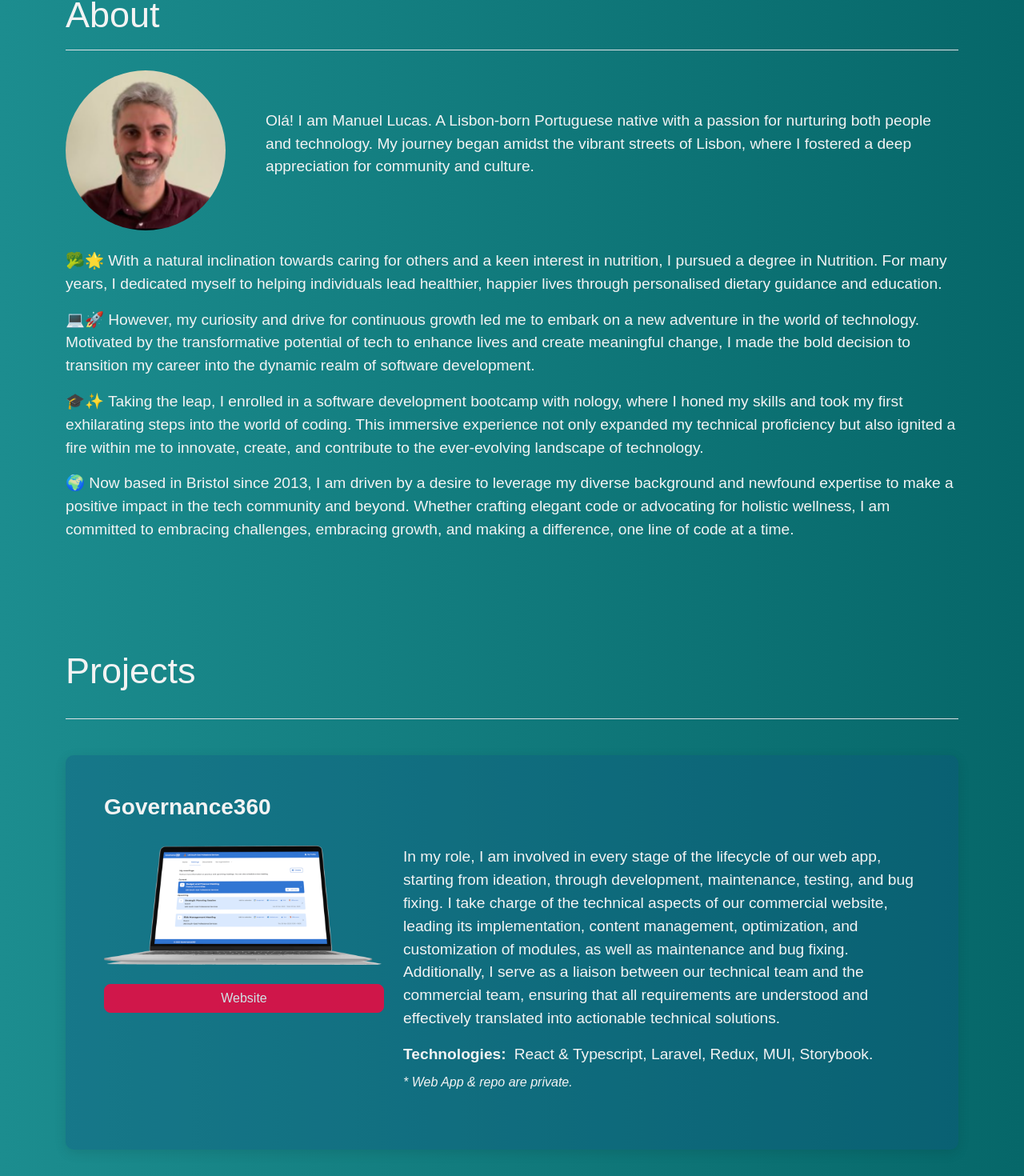
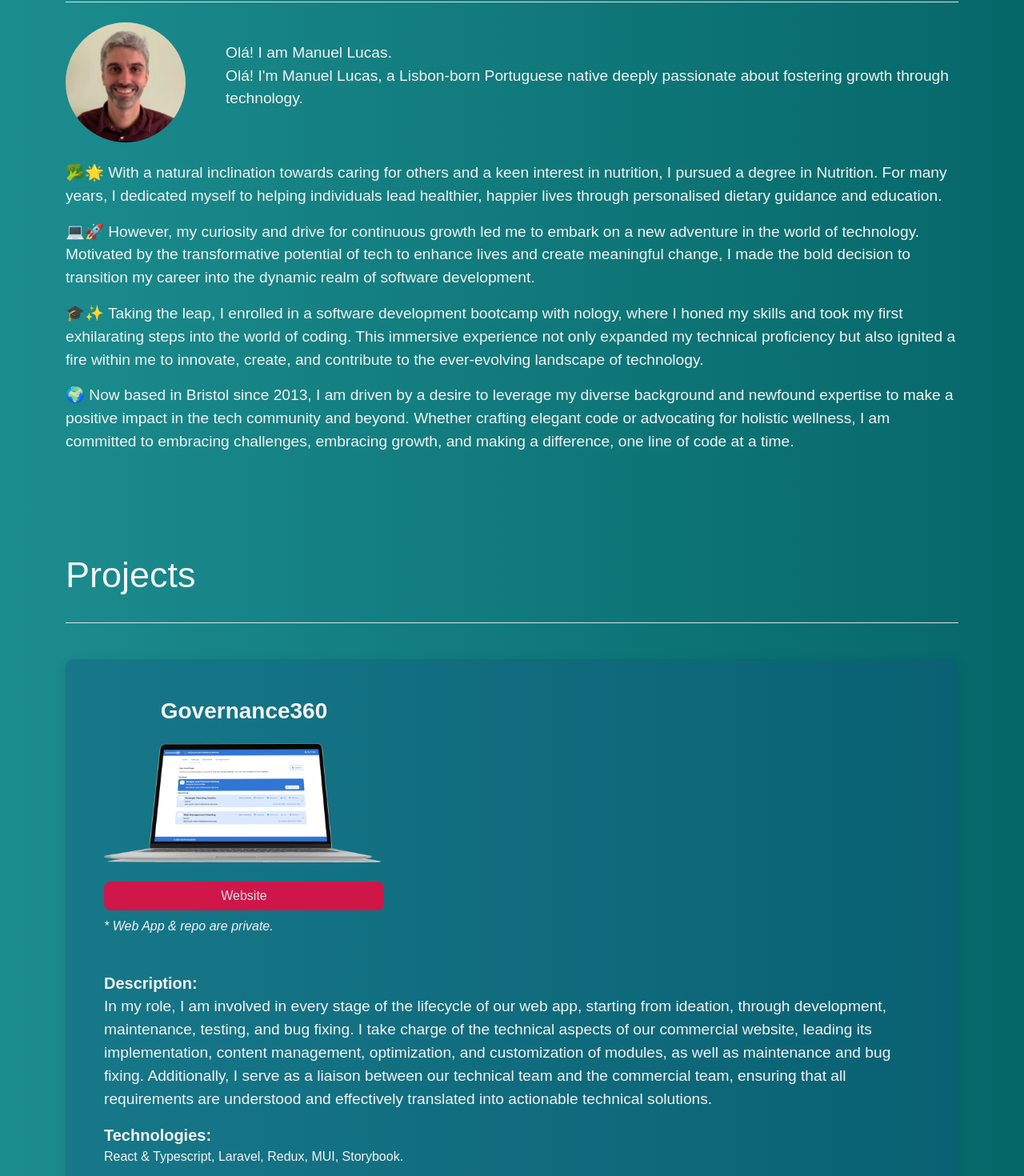
Before and after one commit to manelucas/portfolio, a React (Create React App) app: page / in a window 1280 px wide. Shown: the part 886-2356 px from the top of the page at 80% size. Built offline with nearby package versions, Linux system fonts and the light colour scheme.

Commit message:
refactored and fixed styles

```diff
--- a/src/App.css
+++ b/src/App.css
@@ -11,14 +11,11 @@ body {
   color: #f3f3f3 !important;
 }
 
-/* .navbar-fixed {
-  z-index: 5;
-} */
 
 nav {
-  height: 50px;
+  height: 70px;
   background: linear-gradient(90deg, #1c8d8f, #066769);
-  padding: 10px;
+  padding: 10px 0;
   position: fixed;
   width: 100%;
   z-index: 20;
@@ -39,7 +36,7 @@ nav a:hover {
 }
 
 #about, #projects {
-  padding-top: 70px;
+  padding-top: 60px;
 }
 
 .text-primary {
@@ -72,7 +69,7 @@ h2 {
 }
 
 .intro-container {
-  height: calc(100vh);
+  height: calc(100vh - 50px);
   display: flex;
   justify-content: center;
 }
@@ -86,8 +83,8 @@ h2 {
 }
 
 .profile-img {
-  width: 200px;
-  height: 200px;
+  width: 150px;
+  height: 150px;
   border-radius: 50%;
 }
 
@@ -164,8 +161,6 @@ span {
 .btn-primary:hover {
   background-color: #FF003C;
   border-color:  #FF003C;
-  /* background-color:  rgb(7, 69, 3);
-  border-color:  rgb(7, 69, 3); */
   opacity: 1;
 }
 
@@ -173,6 +168,7 @@ span {
   background-color: rgba(14, 77, 128, 0.3);
   box-shadow: 0 4px 15px rgba(0, 0, 0, 0.1);
   border-radius: 10px;
+  padding: 3rem;
 }
 
 .g-2 {
@@ -242,9 +238,6 @@ span {
   nav a {
       font-size: 25px;
   }
-  .project-card {
-      gap: 40px;
-  }
 
   .image-container {
       width: 500px;
--- a/src/components/About/About.jsx
+++ b/src/components/About/About.jsx
@@ -13,8 +13,9 @@ const About = () => {
               <div className="content-section">
                   <div className="d-flex g-1 align-items-center pb-4 md-flex-column">
                       <img className="profile-img" loading="lazy" src={ProfileImage} alt="Profile image"/>
-                      <p>
-                          Olá! I am Manuel Lucas. A Lisbon-born Portuguese native with a passion for nurturing both people and technology. My journey began amidst the vibrant streets of Lisbon, where I fostered a deep appreciation for community and culture.</p>
+                        <p>
+                            Olá! I am Manuel Lucas.<br/> Olá! I'm Manuel Lucas, a Lisbon-born Portuguese native deeply passionate about fostering growth through technology.
+                        </p>
                   </div>
                   <p>
                       🥦🌟 With a natural inclination towards caring for others and a keen interest in nutrition, I pursued a degree in Nutrition. For many years, I dedicated myself to helping individuals lead healthier, happier lives through personalised dietary guidance and education.
--- a/src/components/Footer/Footer.jsx
+++ b/src/components/Footer/Footer.jsx
@@ -1,25 +1,20 @@
 import React from 'react'
 
 const Footer = () => {
-    const currentYear = new Date().getFullYear();
 
     return (
         <>
-            <footer className='py-4'>
+            <footer className='pt-4 pb-2'>
                 <div className="row g-2 mt-2 border-top justify-content-between">
                     <div className='col-12 py-4'>
                         <div className="d-flex justify-content-between align-items-center">
-                            <span className='bold fs-5'>Manuel Lucas {currentYear}</span>
+                            <span className='bold fs-5'>Manuel Lucas</span>
                             <div className='d-flex g-1'>
-                                <a href="https://www.linkedin.com/in/manuel-krus-galvao-lucas-821b091a2/" target="_blank" rel="noreferrer" className="text-primary fs-4 pl-4 d-flex g-2 align-items-center text-decoration-none py-2">
-                                    <span className="icon-container">
-                                        <i className="fab fa-linkedin-in fs-1 text-white"></i>
-                                    </span>
+                                <a href="https://www.linkedin.com/in/manuel-krus-galvao-lucas-821b091a2/" target="_blank" rel="noreferrer" className="text-primary fs-4 text-decoration-none">
+                                    <i className="fab fa-linkedin-in fs-1 text-white"></i>
                                 </a>
-                                <a href="https://github.com/manelucas" target="_blank" rel="noreferrer" className="text-primary fs-4 pl-4 d-flex g-2 align-items-center text-decoration-none py-2">
-                                    <span className="icon-container">
-                                        <i className="fab fa-github fs-1 text-white"></i>
-                                    </span>
+                                <a href="https://github.com/manelucas" target="_blank" rel="noreferrer" className="text-primary fs-4 text-decoration-none">
+                                    <i className="fab fa-github fs-1 text-white"></i>
                                 </a>
                             </div>
                         </div>
--- a/src/components/Navbar/Navbar.jsx
+++ b/src/components/Navbar/Navbar.jsx
@@ -4,7 +4,7 @@ const Navbar = () => {
   return (
     <nav className="navbar-fixed w-100">
         <div className="container h-100">
-            <div className="h-100 d-flex justify-content-end g-2 align-items-center">
+            <div className="d-flex justify-content-end g-2 align-items-center">
               <a href="#about" className="text-decoration-none">About</a>
               <a href="#projects" className="text-decoration-none">Projects</a>
             </div>
--- a/src/components/Projects/Card/Card.jsx
+++ b/src/components/Projects/Card/Card.jsx
@@ -6,13 +6,9 @@ const Card = (props) => {
     const {imageSrc, title, description, technologies, links, disclaimer  } = props;
 
     return (
-        <div className="project-card p-5 align-items-center">
-            <div className="col-12">
-                <h3 className='bold'>{title}</h3>
-            </div>
-            <div className="row py-4">
-                <div className="col-auto">
+        <div className="project-card d-flex g-2 flex-column justify-content-center">
             <div className="image-container">
+                <h3 className='bold w-100 text-center pb-3'>{title}</h3>
                 <img className="br-1 w-100 h-auto" loading="lazy" src={imageSrc} alt={`Image from the ${title} project`} />
                 {!!links && (
                     <div className="py-4 row">
@@ -23,21 +19,22 @@ const Card = (props) => {
                                 </span>
                             </div>
                         ))}
-                            </div>
-                        )}
-                    </div>
-                </div>
-                <div className="col">
-                    <p className="p-0">{description}</p>
-                    <div className='d-flex g-3'>
-                        <span className="text-bold">Technologies:</span>
-                        <span>{technologies}</span>
-                    </div>
                         {!!disclaimer && (
                             <div className="pt-2">
                                 <i>{disclaimer}</i>
                             </div>
                         )}
+                    </div>
+                )}
+            </div>
+            <div className="col col-xs-12">
+                <div className='d-flex flex-column'>
+                    <span className='bold fs-5'>Description:</span>
+                    <p className="p-0">{description}</p>
+                </div>
+                <div className='d-flex flex-column'>
+                    <span className="bold fs-5">Technologies:</span>
+                    <span className='fs-6'>{technologies}</span>
                 </div>
             </div>
         </div>
--- a/src/components/Projects/Projects.jsx
+++ b/src/components/Projects/Projects.jsx
@@ -22,7 +22,6 @@ const Projects = () => {
             id: 2,
             imageSrc: IotablImage,
             title: "Iotabl",
-            // description: "Technical lead at Iotabl - a two-sided data collection platform for the Internet of Things.",
             description: `As the technical lead at Iotabl, I overseen the development of a two-sided IoT data collection platform. I've managed technical aspects, ensuring performance and scalability, collaborating with cross-functional teams, while driving innovation. I made critical decisions on the technology stack, system design, and feature prioritisation, aligning technical efforts with business goals. My role combined technical expertise, leadership, and collaboration to build and maintain a competitive IoT solution.`,
             technologies: "Vue & Laravel, CSS, Bootstrap, AWS, MySQL.",
             links: [{ url: "https://github.com/manelucas/iotabl", text: "Code" }],
@@ -32,7 +31,7 @@ const Projects = () => {
             id: 3,
             imageSrc: No1SEImage,
             title: "No1 South East",
-            description: "Web app* that provided food offers & discounts from small venues in the South East of London.",
+            description: "Crafted the minimum viable product (MVP) for No1 South East, a dynamic web application catering to the South East London area's food enthusiasts. Development included essential features such as a search functionality, advanced filtering options, geolocation, and an admin panel.",
             technologies: "React, SASS, Firebase, API.",
             links: null,
             disclaimer: "* Repo is private."
@@ -41,7 +40,7 @@ const Projects = () => {
             id: 4,
             imageSrc: BeersApiImage,
             title: "Beers API",
-            description: "One of my first personal projects to practice the Rest API and search term.",
+            description: "An early personal project representing my foray into REST API development and search functionality implementation, showcasing foundational skills in backend integration and data retrieval.",
             technologies: "React & CSS, Rest API.",
             links: [
                 { url: "https://github.com/manelucas/beersAPI", text: "Code" },
@@ -49,18 +48,18 @@ const Projects = () => {
             ],
             disclaimer: null
         },
-        {
-            id: 5,
-            imageSrc: CalculatorImage,
-            title: "Calculator",
-            description: "The famous calculator project that every beginner goes through. Equally, this was one of my first projects that I completed during my coding bootcamp at Nology. While this isn't the most useful kind of page, it really helped me improve my technical skills.",
-            technologies: "Vanilla JS, HTML, CSS.",
-            links: [
-                { url: "https://github.com/manelucas/calculator", text: "Code" },
-                { url: "https://manelucas.github.io/calculator/", text: "Page" }
-            ],
-            disclaimer: null
-        }
+        // {
+        //     id: 5,
+        //     imageSrc: CalculatorImage,
+        //     title: "Calculator",
+        //     description: "The famous calculator project that every beginner goes through. This was one of my first projects that I completed during my coding bootcamp at Nology. This significantly bolstered my technical skills, offering invaluable confidence in problem-solving and software development.",
+        //     technologies: "Vanilla JS, HTML, CSS.",
+        //     links: [
+        //         { url: "https://github.com/manelucas/calculator", text: "Code" },
+        //         { url: "https://manelucas.github.io/calculator/", text: "Page" }
+        //     ],
+        //     disclaimer: null
+        // }
       ];
 
       const [isVisible, setIsVisible] = useState(false);
@@ -70,10 +69,10 @@ const Projects = () => {
           entries.forEach(entry => {
             if (entry.isIntersecting) {
               setIsVisible(true);
-              observer.unobserve(entry.target); // Stop observing once element is visible
+              observer.unobserve(entry.target);
             }
           });
-        }, { threshold: 0.5 }); // Trigger when 50% of the element is visible
+        }, { threshold: 0.2 });
 
         const elements = document.querySelectorAll('.card-wrapper');
         elements.forEach(element => observer.observe(element));
@@ -91,54 +90,15 @@ const Projects = () => {
                     <h2 className="mt-100">Projects</h2>
                 </div>
                 <div className="content-section">
-                    {!!projectsData && projectsData.map((project, index) => (
-                        <div key={index} className={`card-wrapper faded-animation ${isVisible ? 'visible' : ''} mb-5`}>
-                        <Card imageSrc={project.imageSrc} links={project.links} title={project.title} description={project.description} technologies={project.technologies} disclaimer={project.disclaimer} />
+                    <div className="row">
+                        <div className="col">
+                            {!!projectsData && projectsData.map((project, index) => (
+                                <div key={index} className={`card-wrapper faded-animation ${isVisible ? 'visible' : ''} mb-5`}>
+                                <Card imageSrc={project.imageSrc} links={project.links} title={project.title} description={project.description} technologies={project.technologies} disclaimer={project.disclaimer} />
+                                </div>
+                            ))}
                         </div>
-                    ))}
-
-                    {/* <Card
-                        imageSrc={BoardImage}
-                        title="Governance360"
-                        technologies="React & Typescript, Laravel, Redux, MUI, Storybook."
-                        description="Subscription based web app* that provides management tools dedicated to Board directors and SMEs."
-                        links={[{ url: "https://www.governance360.com/", text: "Website" }]}
-                        disclaimer="* Web App & repo are private."
-                    />
-
-                    <Card
-                        imageSrc={IotablImage}
-                        title="Iotabl"
-                        description="Technical lead at Iotabl - a two-sided data collection platform for the Internet of Things."
-                        technologies="Vue & Laravel, CSS, Bootstrap, AWS, MySQL."
-                        links={[{ url: "https://github.com/manelucas/iotabl", text: "Code" }]}
-                    />
-
-
-                    <Card
-                        imageSrc={No1SEImage}
-                        title="No1 South East"
-                        description="Web app* that provided food offers & discounts from small venues in the South East of London."
-                        technologies="React, SASS, Firebase, API."
-                        disclaimer="* Repo is private."
-                    />
-
-                    <Card
-                        imageSrc={BeersApiImage}
-                        title="Beers API"
-                        description="One of my first personal projects to practice the Rest API and search term."
-                        technologies="React & CSS, Rest API."
-                        links={[{ url: "https://github.com/manelucas/beersAPI", text: "Code" }, {url: "https://beer-api-713a5.web.app/", text: "Page"}]}
-                    />
-
-
-                    <Card
-                        imageSrc={CalculatorImage}
-                        title="Calculator"
-                        description="The famous calculator project that every beginner goes through. Equally, this was one of my first projects that I completed during my coding bootcamp at Nology. While this isn't the most useful kind of page, it really helped me improve my technical skills."
-                        technologies="Vanilla JS, HTML, CSS."
-                        links={[{ url: "https://github.com/manelucas/calculator", text: "Code" }, {url: "https://manelucas.github.io/calculator/", text: "Page"}]}
-                    /> */}
+                    </div>
                  </div>
           </section>
         </>
```
Also changed, not shown: src/components/Contact/Contact.jsx (+4 -3 lines). Lines whose indentation alone changed are shown as unchanged.
